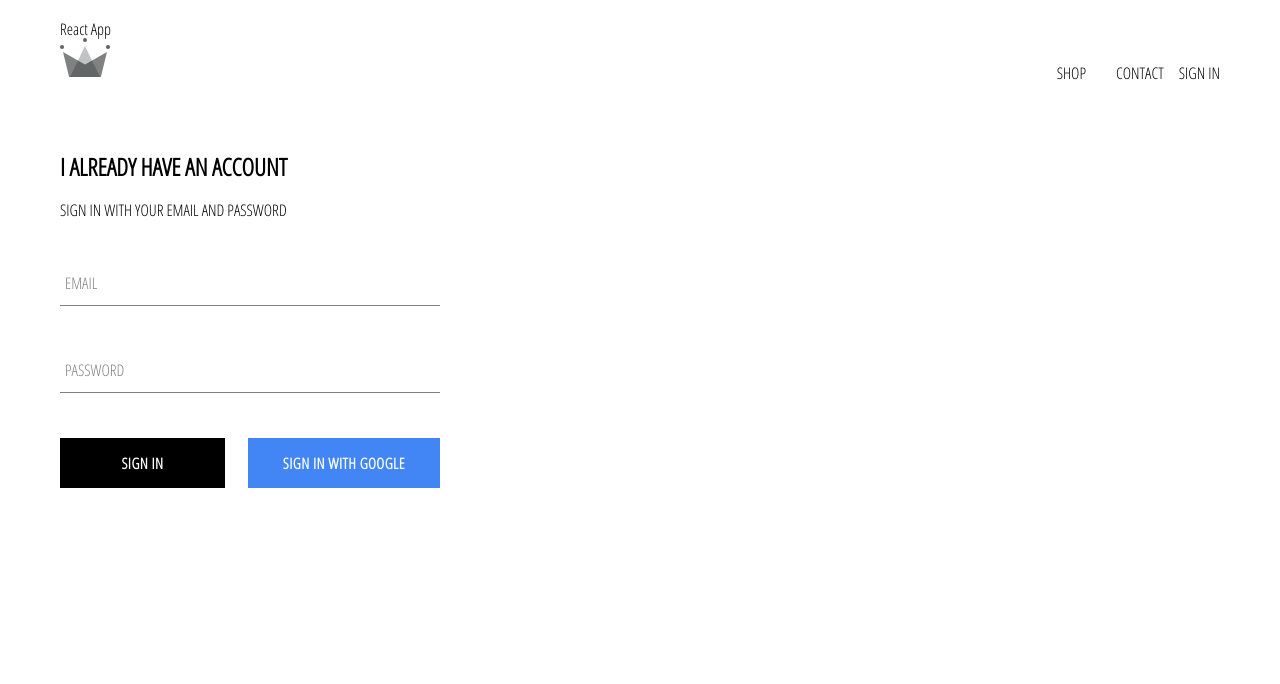
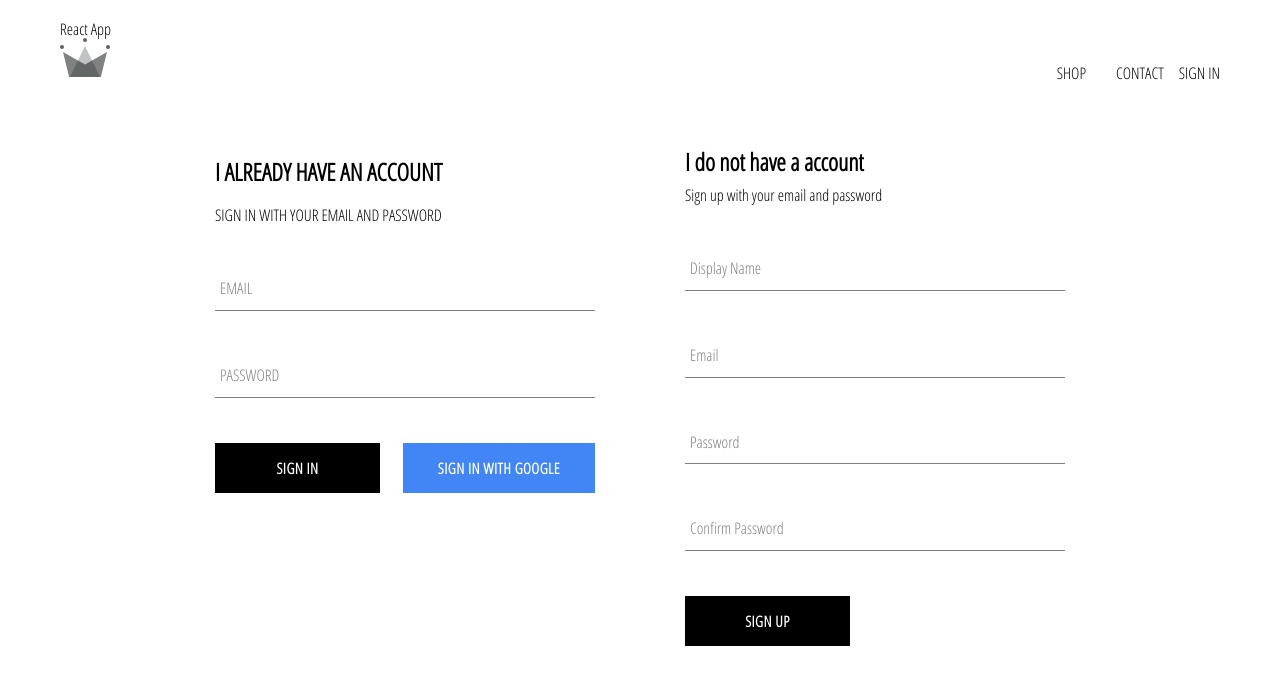
Before and after one commit to SalihZinaty/ecommerce, a React (Create React App) app: page /signin in a window 1280 px wide. Shown: the top 684 px of the page. Built offline with nearby package versions, Linux system fonts and the light colour scheme; no server answers.

Commit message:
intigrated with firebase and sign up

```diff
--- a/src/App.js
+++ b/src/App.js
@@ -7,7 +7,7 @@
 import Header from './components/Header/Header';
 import SignsPage from './pages/SignsPage/SignsPage';
 
-import {auth} from './firebase/firebase.utils';
+import {auth, createUserProfileDocument} from './firebase/firebase.utils';
 
 class App extends React.Component {
   constructor(){
@@ -18,10 +18,22 @@
   }
   unsubscribeFromAuth = null;
   componentDidMount() {
-   this.unsubscribeFromAuth =  auth.onAuthStateChanged(user => {
-      this.setState({currentUser:user})
-      console.log(user)
-    })
+    this.unsubscribeFromAuth = auth.onAuthStateChanged(async userAuth => {
+      if (userAuth) {
+        const userRef = await createUserProfileDocument(userAuth);
+
+        userRef.onSnapshot(snapShot => {
+          this.setState({
+            currentUser: {
+              id: snapShot.id,
+              ...snapShot.data()
+            }
+          });
+        });
+      }
+
+      this.setState({ currentUser: userAuth });
+    });
   }
 
   componentWillUnmount() {
--- a/src/components/FormInput/FormInput.scss
+++ b/src/components/FormInput/FormInput.scss
@@ -1,3 +1,6 @@
+$sub-color: grey;
+$main-color: black;
+
 $sub-color: grey;
 $main-color: black;
 
--- /dev/null
+++ b/src/components/SignUp/SignUp.js
@@ -0,0 +1,100 @@
+import React from 'react';
+import FormInput from '../FormInput/FormInput';
+import CustomButton from '../CustomButton/CustomButton';
+import {auth, createUserProfileDocument} from '../../firebase/firebase.utils';
+import './SignUp.scss';
+
+class SignUp extends React.Component {
+    constructor() {
+      super();
+
+      this.state = {
+        displayName: '',
+        email: '',
+        password: '',
+        confirmPassword: ''
+      };
+    }
+
+    handleSubmit = async event => {
+      event.preventDefault();
+
+      const { displayName, email, password, confirmPassword } = this.state;
+
+      if (password !== confirmPassword) {
+        alert("passwords don't match");
+        return;
+      }
+
+      try {
+        const { user } = await auth.createUserWithEmailAndPassword(
+          email,
+          password
+        );
+
+        await createUserProfileDocument(user, { displayName });
+
+        this.setState({
+          displayName: '',
+          email: '',
+          password: '',
+          confirmPassword: ''
+        });
+      } catch (error) {
+        console.error(error);
+      }
+    };
+
+    handleChange = event => {
+      const { name, value } = event.target;
+
+      this.setState({ [name]: value });
+    };
+
+    render() {
+      const { displayName, email, password, confirmPassword } = this.state;
+      return (
+        <div className='sign-up'>
+          <h2 className='title'>I do not have a account</h2>
+          <span>Sign up with your email and password</span>
+          <form className='sign-up-form' onSubmit={this.handleSubmit}>
+            <FormInput
+              type='text'
+              name='displayName'
+              value={displayName}
+              onChange={this.handleChange}
+              label='Display Name'
+              required
+            />
+            <FormInput
+              type='email'
+              name='email'
+              value={email}
+              onChange={this.handleChange}
+              label='Email'
+              required
+            />
+            <FormInput
+              type='password'
+              name='password'
+              value={password}
+              onChange={this.handleChange}
+              label='Password'
+              required
+            />
+            <FormInput
+              type='password'
+              name='confirmPassword'
+              value={confirmPassword}
+              onChange={this.handleChange}
+              label='Confirm Password'
+              required
+            />
+            <CustomButton type='submit'>SIGN UP</CustomButton>
+          </form>
+        </div>
+      );
+    }
+  }
+
+  export default SignUp;
--- /dev/null
+++ b/src/components/SignUp/SignUp.scss
@@ -0,0 +1,9 @@
+  .sign-up {
+    display: flex;
+    flex-direction: column;
+    width: 380px;
+
+    .title {
+      margin: 10px 0;
+    }
+  }
--- a/src/firebase/firebase.utils.js
+++ b/src/firebase/firebase.utils.js
@@ -15,11 +15,36 @@
 
   firebase.initializeApp(config);
 
+  export const createUserProfileDocument = async (userAuth, additionalData) => {
+    if (!userAuth) return;
+
+    const userRef = firestore.doc(`users/${userAuth.uid}`);
+
+    const snapShot = await userRef.get();
+
+    if (!snapShot.exists) {
+      const { displayName, email } = userAuth;
+      const createdAt = new Date();
+      try {
+        await userRef.set({
+          displayName,
+          email,
+          createdAt,
+          ...additionalData
+        });
+      } catch (error) {
+        console.log('error creating user', error.message);
+      }
+    }
+
+    return userRef;
+  };
+
   export const auth = firebase.auth();
   export const firestore = firebase.firestore();
 
   const provider = new firebase.auth.GoogleAuthProvider();
-  provider.setCustomParameters({prompt: 'select_account'});
+  provider.setCustomParameters({ prompt: 'select_account' });
   export const signInWithGoogle = () => auth.signInWithPopup(provider);
 
   export default firebase;
--- a/src/pages/SignsPage/SignsPage.js
+++ b/src/pages/SignsPage/SignsPage.js
@@ -1,9 +1,11 @@
 import React from 'react';
 import './SignsPage.scss';
 import SignIn from '../../components/SignIn/SignIn';
+import SignUp from '../../components/SignUp/SignUp';
 const SignsPage = () => (
     <div className='signs-page'>
          <SignIn/>
+         <SignUp/>
     </div>
 )
 
--- a/src/pages/SignsPage/SignsPage.scss
+++ b/src/pages/SignsPage/SignsPage.scss
@@ -0,0 +1,6 @@
+.signs-page{
+    width: 850px;
+    display: flex;
+    justify-content: space-between;
+    margin: 30px auto;
+}
```
